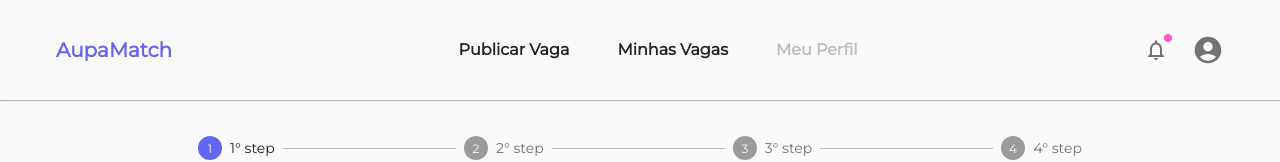
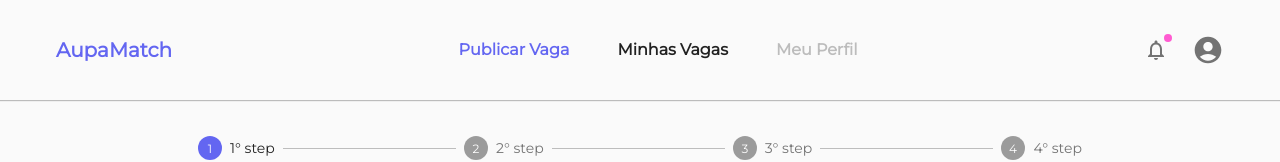
Before and after one commit to WebbStars/aupamatch, a React (Vite) app: page /post_job in a window 1280 px wide. Shown: the top 162 px of the page. Built offline with nearby package versions, Linux system fonts and the light colour scheme; no server answers; sample sign-in values are in the browser's storage.

Commit message:
change favorite icon for a close one in aupair jobs list

```diff
--- a/src/components/organisms/job_details_modal.tsx
+++ b/src/components/organisms/job_details_modal.tsx
@@ -1,5 +1,5 @@
 import { makeStyles } from '@material-ui/styles'
-import { Favorite, FavoriteBorder } from '@mui/icons-material'
+import { Close, Favorite, FavoriteBorder } from '@mui/icons-material'
 import {
   Backdrop,
   Box,
@@ -99,6 +99,7 @@ const JobDetailsModal: React.FC<Props> = ({
   })
 
   const accessToken = sessionStorage.getItem('accessToken')
+  const role = sessionStorage.getItem('role')
 
   useEffect(() => {
     const assyncEffect = async () => {
@@ -229,8 +230,10 @@ const JobDetailsModal: React.FC<Props> = ({
               </Box>
             )}
 
-            {!isLoadingFavorite && (
-              <Tooltip title={isFavorite ? 'Desfavoritar' : 'Favoritar'}>
+            {!isLoadingFavorite && role === 'ROLE_AUPAIR' ? (
+              <Tooltip
+                title={isFavorite ? t('global.favorite') : t('global.disfavor')}
+              >
                 <IconButton
                   onClick={() => toFavoriteJob()}
                   style={{ width: 56, height: 56 }}
@@ -240,6 +243,15 @@ const JobDetailsModal: React.FC<Props> = ({
                   ) : (
                     <FavoriteBorder fontSize="large" color="disabled" />
                   )}
+                </IconButton>
+              </Tooltip>
+            ) : (
+              <Tooltip title={t('global.close')}>
+                <IconButton
+                  onClick={() => setOpen && setOpen(false)}
+                  style={{ width: 56, height: 56 }}
+                >
+                  <Close fontSize="large" color="primary" />
                 </IconButton>
               </Tooltip>
             )}
--- a/src/components/organisms/logged_header.tsx
+++ b/src/components/organisms/logged_header.tsx
@@ -25,8 +25,12 @@ const LoggedHeader: React.FC<Props> = ({ family = false, hideLinks }) => {
   const navigate = useNavigate()
   const { t } = useTranslation()
 
-  const activeMenuLink = (path: string) => {
-    return currentPage === path ? 'primary' : theme.palette.text.primary
+  const activeMenuLink = (path: string | string[]) => {
+    const isPrimary = Array.isArray(path)
+      ? path.includes(currentPage)
+      : currentPage === path
+
+    return isPrimary ? 'primary' : theme.palette.text.primary
   }
 
   return (
@@ -63,7 +67,9 @@ const LoggedHeader: React.FC<Props> = ({ family = false, hideLinks }) => {
           <Link
             to={family ? '/search_aupair' : '/jobs'}
             underline="none"
-            color={activeMenuLink(family ? '/search_aupair' : '/jobs')}
+            color={activeMenuLink(
+              family ? ['/search_aupair', '/post_job'] : '/jobs'
+            )}
             component={RouterLink}
             fontWeight="bold"
           >
--- a/src/locales/en/translation.json
+++ b/src/locales/en/translation.json
@@ -210,6 +210,9 @@
     "male": "Male",
     "female": "Female",
     "no_preference": "I have no preference",
-    "disabled": "Disable option for now"
+    "disabled": "Disable option for now",
+    "close": "Close",
+    "favorite": "Favorite",
+    "disfavor": "Disfavor"
   }
 }
--- a/src/locales/pt/translation.json
+++ b/src/locales/pt/translation.json
@@ -210,6 +210,9 @@
     "male": "Masculino",
     "female": "Feminino",
     "no_preference": "Não tenho preferência",
-    "disabled": "Opção desabilitada por ora"
+    "disabled": "Opção desabilitada por ora",
+    "close": "Fechar",
+    "favorite": "Favoritar",
+    "disfavor": "Desfavoritar"
   }
 }
```
